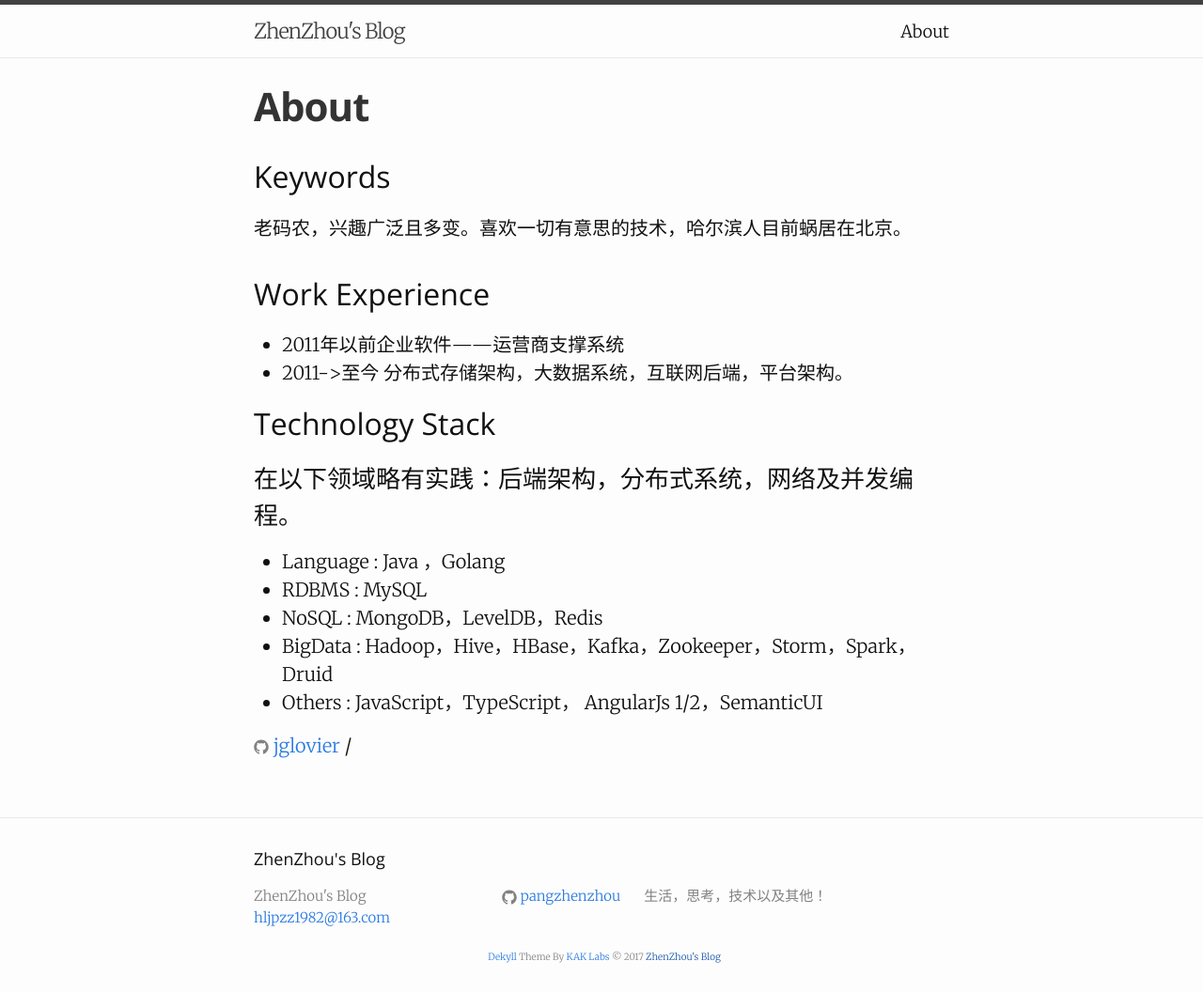
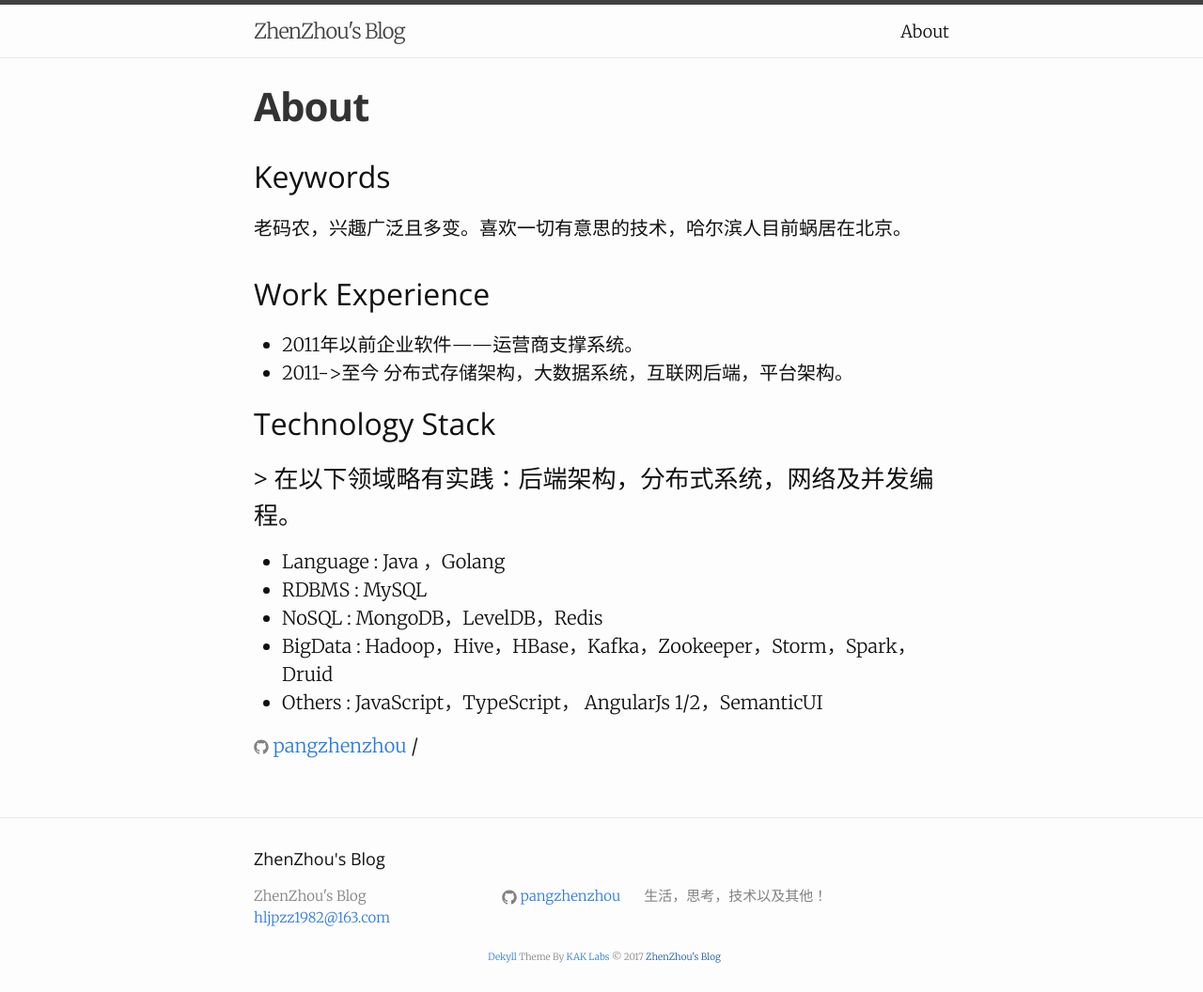
Before and after one commit to pangzhenzhou/pzz-github-pages-blog, a Jekyll site: the page built from about.md, in a window 1280 px wide. Shown: the whole page at 94% size. Built offline with Jekyll 4.4.1, drawn with Linux system fonts in a browser that asks for light colours.

Commit message:
update about page

```diff
--- a/about.md
+++ b/about.md
@@ -7,12 +7,12 @@ permalink: /about/
 老码农，兴趣广泛且多变。喜欢一切有意思的技术，哈尔滨人目前蜗居在北京。
 
 ## Work Experience
-* 2011年以前企业软件——运营商支撑系统
+* 2011年以前企业软件——运营商支撑系统。
 * 2011->至今 分布式存储架构，大数据系统，互联网后端，平台架构。
 
 ## Technology Stack
 
-### 在以下领域略有实践：后端架构，分布式系统，网络及并发编程。
+### > 在以下领域略有实践：后端架构，分布式系统，网络及并发编程。
 
 * Language : Java ，Golang
 * RDBMS    : MySQL
@@ -20,4 +20,4 @@ permalink: /about/
 * BigData  : Hadoop，Hive，HBase，Kafka，Zookeeper，Storm，Spark，Druid
 * Others   : JavaScript，TypeScript， AngularJs 1/2，SemanticUI
 
-{% include icon-github.html username="jglovier" %} /
+{% include icon-github.html username="pangzhenzhou" %} /
```
